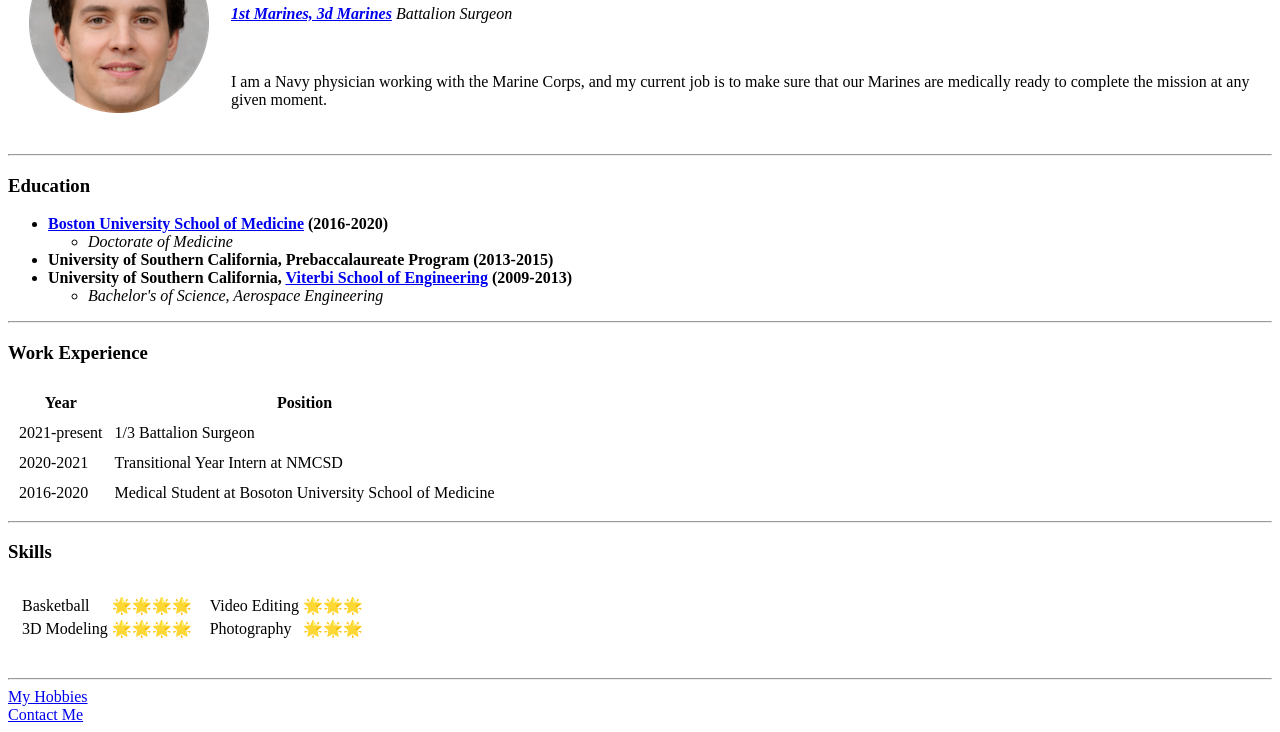
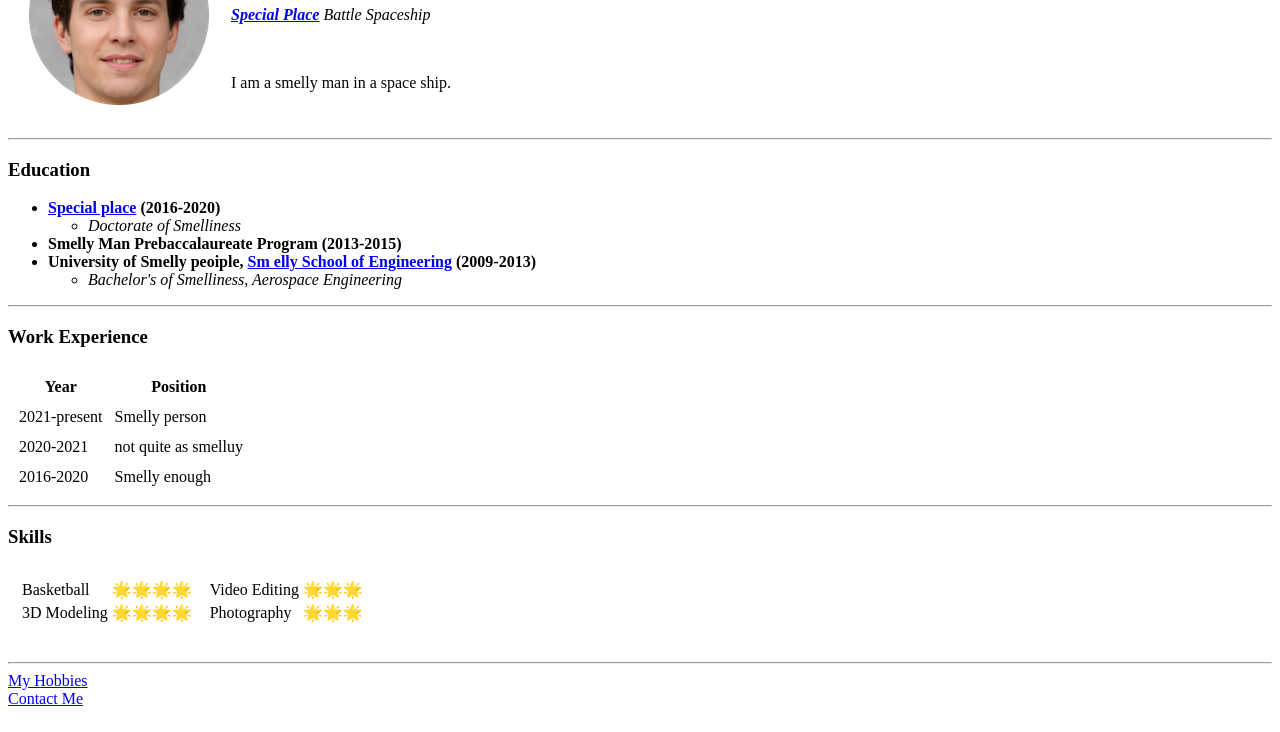
Before and after one commit to StuBoyQ/cv, a plain HTML site: page index.html in a window 1280 px wide. Shown: the part 104-836 px from the top of the page. Drawn offline with Linux system fonts and the light colour scheme.

Commit message:
ID Changes

```diff
--- a/index.html
+++ b/index.html
@@ -3,17 +3,17 @@
 
   <head>
     <meta charset="utf-8">
-    <title>🤙The Life of Stu Armstrong</title>
+    <title>🤙The Life of A big smelly man</title>
   </head>
 
   <body>
     <table cellspacing="20">
       <tr>
-        <td><img src="fake-human-circle-img.png" alt="Profile Photo of Stu Armstrong"></td>
-        <td><h1>Stuart "Stu" Armstrong</h1>
-        <p><em><strong><a href="https://www.3rdmardiv.marines.mil/Units/3d-Marine-Regiment/1st-Battalion/">1st Marines, 3d Marines</a></strong> Battalion Surgeon</em></p>
+        <td><img src="fake-human-circle-img.png" alt="Profile Photo of A big smelly man"></td>
+        <td><h1>Smelly Man</h1>
+        <p><em><strong><a href="https://www.google.com">Special Place</a></strong> Battle Spaceship</em></p>
         <br>
-        <p>I am a Navy physician working with the Marine Corps, and my current job is to make sure that our Marines are medically ready to complete the mission at any given moment.</p></td>
+          <p>I am a smelly man in a space ship.</p>
       </tr>
     </table>
 
@@ -21,15 +21,15 @@
 
     <h3>Education</h3>
       <ul>
-        <li><strong><a href="https://www.bumc.bu.edu/busm/">Boston University School of Medicine</a> (2016-2020)</strong>
+        <li><strong><a href="https://www.google.com">Special place</a> (2016-2020)</strong>
             <ul>
-              <li><em>Doctorate of Medicine</em></li>
+              <li><em>Doctorate of Smelliness</em></li>
             </ul>
         </li>
-        <li><strong>University of Southern California, Prebaccalaureate Program (2013-2015)</strong></li>
-        <li><strong>University of Southern California, <a href="https://viterbischool.usc.edu/">Viterbi School of Engineering</a> (2009-2013)</strong>
+        <li><strong>Smelly Man Prebaccalaureate Program (2013-2015)</strong></li>
+        <li><strong>University of Smelly peoiple, <a href="https://google.com/">Sm elly School of Engineering</a> (2009-2013)</strong>
           <ul>
-            <li><em>Bachelor's of Science, Aerospace Engineering</em></li>
+            <li><em>Bachelor's of Smelliness, Aerospace Engineering</em></li>
           </ul>
         </li>
       </ul>
@@ -43,15 +43,15 @@
       <tbody>
         <tr>
           <td>2021-present</td>
-          <td>1/3 Battalion Surgeon</td>
+          <td>Smelly person</td>
         </tr>
         <tr>
           <td>2020-2021</td>
-          <td>Transitional Year Intern at NMCSD</td>
+          <td>not quite as smelluy</td>
         </tr>
         <tr>
           <td>2016-2020</td>
-          <td>Medical Student at Bosoton University School of Medicine</td>
+          <td>Smelly enough</td>
         </tr>
       </tbody>
     </table>
```
